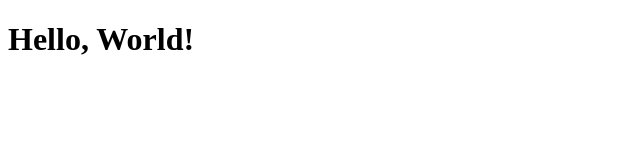
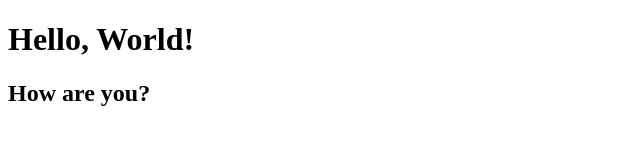
Before and after one commit to TomuraCreator/home_work3.3, a website with bundled scripts: page src/index.html in a window 1280 px wide. Shown: the whole page, without its empty margins (0-640 px from the left). Built offline with nearby package versions, Linux system fonts and the light colour scheme.

```diff
--- a/src/index.html
+++ b/src/index.html
@@ -10,6 +10,7 @@
 </head>
 <body>
   <h1>Hello, World!</h1>
+  <h2>How are you?</h2>
   <script type="module" src="js/app.js"></script>
 </body>
 </html>
```
Also changed, not shown: package.json (+5 -2 lines), 1 other file.
